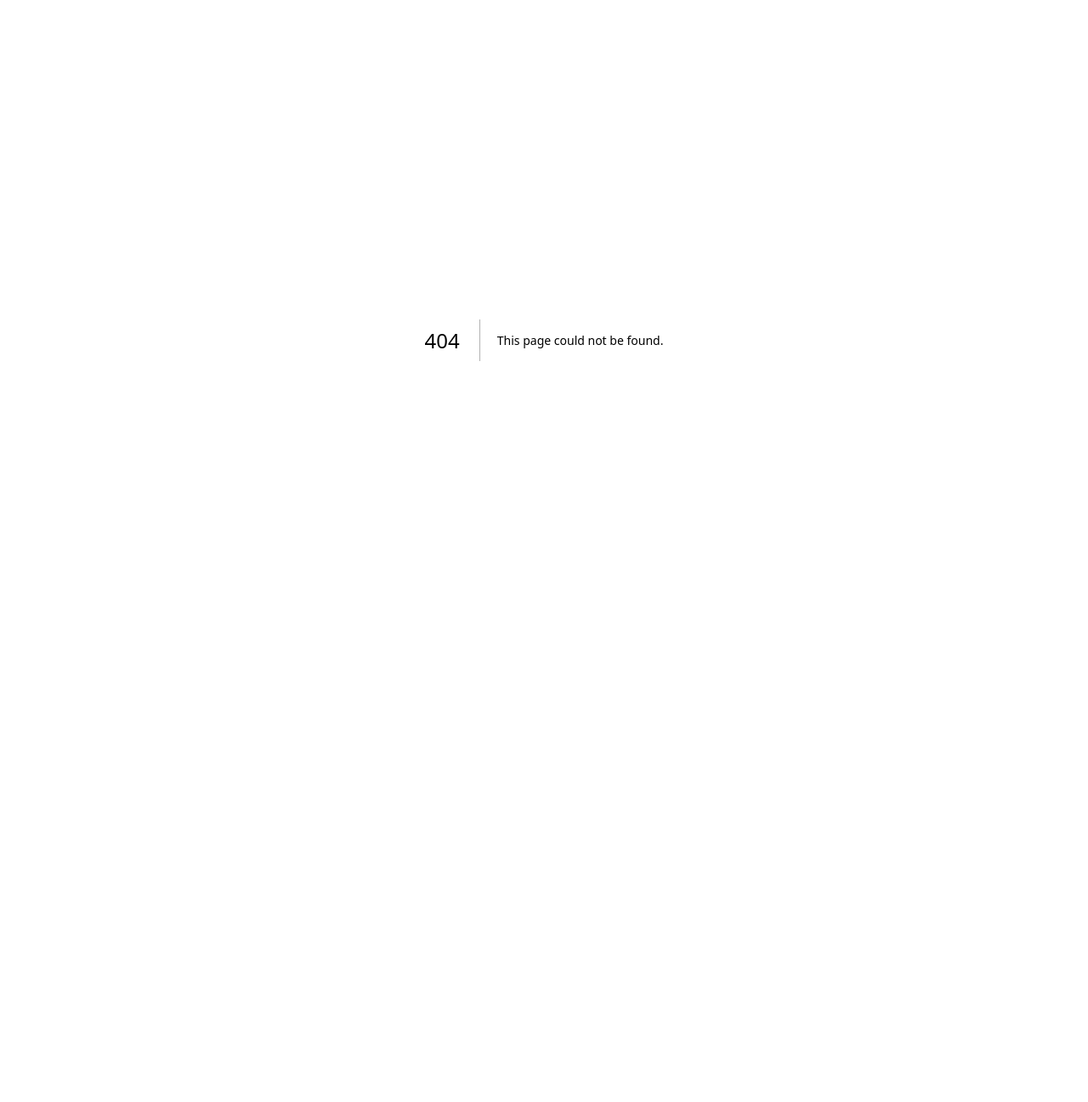
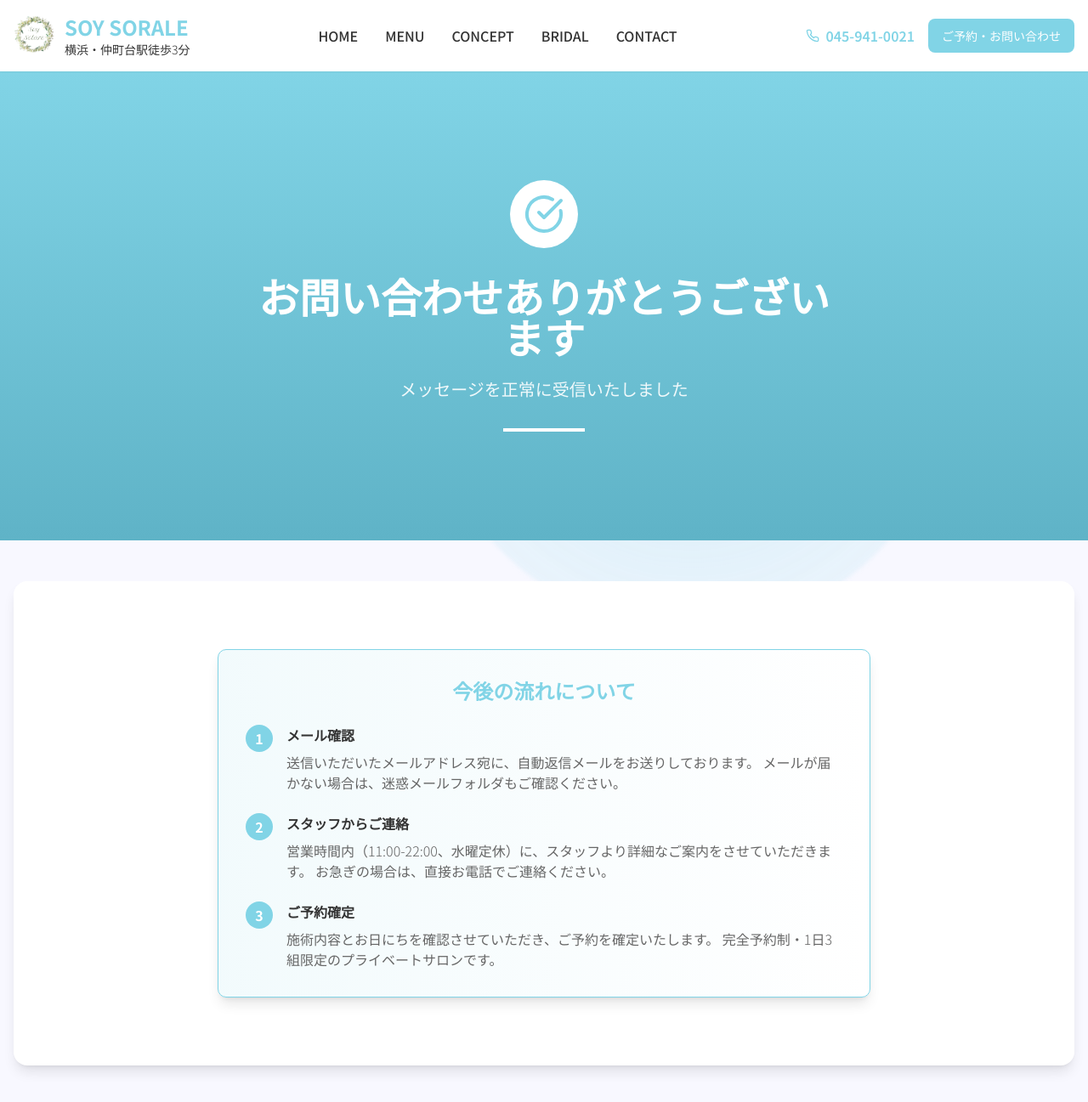
Before and after one commit to marky808/soy-sorale-website, a Next.js app: page /thanks in a window 1280 px wide. Before the commit this address had no page. Shown: the top 1297 px of the page at 85% size. Before the commit the page ends 800 px from the top, so only its background shows below. Built offline with nearby package versions, Linux system fonts and the light colour scheme.

Commit message:
Fix Netlify form 404 error: Complete implementation with thanks page and form optimization

```diff
--- a/app/access/page.tsx
+++ b/app/access/page.tsx
@@ -116,9 +116,9 @@ export default function AccessPage() {
         </ScrollAnimationWrapper>
 
         {/* お問い合わせフォーム */}
+        <div id="contact">
           <ScrollAnimationWrapper
             animation="fadeUp"
-          id="contact"
             className="py-20 bg-white rounded-2xl mx-4 my-12 shadow-lg"
           >
             <div className="container mx-auto px-4">
@@ -131,7 +131,25 @@ export default function AccessPage() {
               <ScrollAnimationWrapper animation="fadeUp" delay={100}>
                 <Card className="bg-white shadow-xl border-[#81D4E6]">
                   <CardContent className="p-8">
-                    <form name="contact" method="POST" data-netlify="true" className="space-y-6">
+                    <form
+                      name="contact"
+                      method="POST"
+                      data-netlify="true"
+                      data-netlify-honeypot="bot-field"
+                      action="/thanks"
+                      className="space-y-6"
+                    >
+                      {/* Netlify用の隠しフィールド */}
+                      <input type="hidden" name="form-name" value="contact" />
+                      <input type="hidden" name="subject" value="SOY SORAREお問い合わせ" />
+                      <input type="hidden" name="to" value="soysolare@gmail.com" />
+
+                      {/* スパム対策用の隠しフィールド */}
+                      <div style={{ display: 'none' }}>
+                        <label htmlFor="bot-field">Don't fill this out if you're human:</label>
+                        <input id="bot-field" name="bot-field" />
+                      </div>
+
                       <div className="grid md:grid-cols-2 gap-6">
                         <div>
                           <Label htmlFor="name" className="text-[#333333]">
@@ -200,6 +218,7 @@ export default function AccessPage() {
             </div>
             </div>
           </ScrollAnimationWrapper>
+        </div>
 
         {/* 注意事項 */}
         <ScrollAnimationWrapper animation="fadeUp" className="py-16 bg-[#81D4E6] rounded-2xl mx-4 my-12 shadow-lg">
--- /dev/null
+++ b/app/thanks/page.tsx
@@ -0,0 +1,162 @@
+"use client"
+
+import { useEffect } from "react"
+import { Button } from "@/components/ui/button"
+import { Card, CardContent } from "@/components/ui/card"
+import { CheckCircle, Phone, Mail } from "lucide-react"
+import Header from "@/components/layout/header"
+import Footer from "@/components/layout/footer"
+import { ScrollAnimationWrapper } from "@/components/ScrollAnimationWrapper"
+import Link from "next/link"
+
+export default function ThanksPage() {
+  useEffect(() => {
+    window.scrollTo(0, 0)
+  }, [])
+
+  return (
+    <div className="min-h-screen bg-[#F8F8FF]">
+      <Header />
+
+      {/* 背景アニメーション */}
+      <div className="fixed inset-0 z-0 overflow-hidden">
+        <div className="soy-background-animation">
+          <div className="wave-container">
+            <div className="floating-element-1"></div>
+            <div className="floating-element-2"></div>
+            <div className="floating-element-3"></div>
+            <div className="floating-element-4"></div>
+            <div className="floating-element-5"></div>
+          </div>
+        </div>
+      </div>
+
+      <div className="relative z-10">
+        {/* メインセクション */}
+        <section className="py-32 bg-gradient-to-b from-[#81D4E6] to-[#5FB3C7]">
+          <div className="container mx-auto px-4 text-center">
+            <ScrollAnimationWrapper animation="scaleIn">
+              <div className="max-w-2xl mx-auto">
+                <div className="inline-flex items-center justify-center w-20 h-20 bg-white rounded-full mb-8">
+                  <CheckCircle className="h-12 w-12 text-[#81D4E6]" />
+                </div>
+                <h1 className="text-4xl lg:text-5xl font-bold text-white mb-6">
+                  お問い合わせありがとうございます
+                </h1>
+                <p className="text-xl text-white/90 mb-8">
+                  メッセージを正常に受信いたしました
+                </p>
+                <div className="w-24 h-1 bg-white mx-auto"></div>
+              </div>
+            </ScrollAnimationWrapper>
+          </div>
+        </section>
+
+        {/* 詳細情報 */}
+        <ScrollAnimationWrapper animation="fadeUp" className="py-20 bg-white rounded-2xl mx-4 my-12 shadow-lg">
+          <div className="container mx-auto px-4">
+            <div className="max-w-3xl mx-auto">
+              <Card className="bg-gradient-to-r from-[#81D4E6]/10 to-white border-[#81D4E6] shadow-lg">
+                <CardContent className="p-8">
+                  <h2 className="text-2xl font-bold text-[#81D4E6] mb-6 text-center">
+                    今後の流れについて
+                  </h2>
+
+                  <div className="space-y-6">
+                    <div className="flex items-start space-x-4">
+                      <div className="flex-shrink-0 w-8 h-8 bg-[#81D4E6] text-white rounded-full flex items-center justify-center font-bold">
+                        1
+                      </div>
+                      <div>
+                        <h3 className="font-semibold text-[#333333] mb-2">メール確認</h3>
+                        <p className="text-[#666666]">
+                          送信いただいたメールアドレス宛に、自動返信メールをお送りしております。
+                          メールが届かない場合は、迷惑メールフォルダもご確認ください。
+                        </p>
+                      </div>
+                    </div>
+
+                    <div className="flex items-start space-x-4">
+                      <div className="flex-shrink-0 w-8 h-8 bg-[#81D4E6] text-white rounded-full flex items-center justify-center font-bold">
+                        2
+                      </div>
+                      <div>
+                        <h3 className="font-semibold text-[#333333] mb-2">スタッフからご連絡</h3>
+                        <p className="text-[#666666]">
+                          営業時間内（11:00-22:00、水曜定休）に、スタッフより詳細なご案内をさせていただきます。
+                          お急ぎの場合は、直接お電話でご連絡ください。
+                        </p>
+                      </div>
+                    </div>
+
+                    <div className="flex items-start space-x-4">
+                      <div className="flex-shrink-0 w-8 h-8 bg-[#81D4E6] text-white rounded-full flex items-center justify-center font-bold">
+                        3
+                      </div>
+                      <div>
+                        <h3 className="font-semibold text-[#333333] mb-2">ご予約確定</h3>
+                        <p className="text-[#666666]">
+                          施術内容とお日にちを確認させていただき、ご予約を確定いたします。
+                          完全予約制・1日3組限定のプライベートサロンです。
+                        </p>
+                      </div>
+                    </div>
+                  </div>
+                </CardContent>
+              </Card>
+            </div>
+          </div>
+        </ScrollAnimationWrapper>
+
+        {/* 連絡先情報 */}
+        <ScrollAnimationWrapper animation="fadeUp" className="py-20 bg-[#F5F5F5] rounded-2xl mx-4 my-12 shadow-lg">
+          <div className="container mx-auto px-4">
+            <div className="text-center mb-12">
+              <h2 className="text-3xl font-bold text-[#81D4E6] mb-4">お急ぎの場合</h2>
+              <p className="text-[#333333]">お電話でも承っております</p>
+            </div>
+
+            <div className="max-w-md mx-auto">
+              <Card className="bg-white shadow-lg border-[#81D4E6]">
+                <CardContent className="p-6 text-center">
+                  <div className="flex items-center justify-center space-x-2 text-[#81D4E6] mb-4">
+                    <Phone className="h-6 w-6" />
+                    <span className="text-2xl font-bold">045-941-0021</span>
+                  </div>
+                  <p className="text-[#333333] mb-4">営業時間: 11:00-22:00（水曜定休）</p>
+                  <Button
+                    onClick={() => {
+                      window.location.href = "tel:045-941-0021"
+                    }}
+                    className="w-full bg-[#81D4E6] hover:bg-[#5FB3C7] text-white"
+                  >
+                    <Phone className="h-4 w-4 mr-2" />
+                    電話をかける
+                  </Button>
+                </CardContent>
+              </Card>
+            </div>
+          </div>
+        </ScrollAnimationWrapper>
+
+        {/* ナビゲーション */}
+        <ScrollAnimationWrapper animation="fadeUp" className="py-12 text-center">
+          <div className="space-y-4">
+            <Link href="/">
+              <Button className="bg-[#81D4E6] hover:bg-[#5FB3C7] text-white px-8 py-3 mr-4">
+                トップページに戻る
+              </Button>
+            </Link>
+            <Link href="/menu">
+              <Button variant="outline" className="border-[#81D4E6] text-[#81D4E6] hover:bg-[#81D4E6] hover:text-white px-8 py-3">
+                施術メニューを見る
+              </Button>
+            </Link>
+          </div>
+        </ScrollAnimationWrapper>
+
+        <Footer />
+      </div>
+    </div>
+  )
+}
--- a/next.config.mjs
+++ b/next.config.mjs
@@ -12,6 +12,15 @@ const nextConfig = {
   output: 'export',
   trailingSlash: true,
   distDir: 'out',
+  async redirects() {
+    return [
+      {
+        source: '/contact-form.html',
+        destination: '/access',
+        permanent: true,
+      },
+    ]
+  },
 }
 
 export default nextConfig
--- /dev/null
+++ b/public/contact-form.html
@@ -0,0 +1,45 @@
+<!DOCTYPE html>
+<html lang="ja">
+<head>
+    <meta charset="UTF-8">
+    <meta name="viewport" content="width=device-width, initial-scale=1.0">
+    <title>Contact Form - SOY SOLARE</title>
+    <style>
+        body { display: none; }
+    </style>
+</head>
+<body>
+    <!-- Netlifyフォーム認識用の隠しフォーム -->
+    <form
+        name="contact"
+        method="POST"
+        data-netlify="true"
+        data-netlify-honeypot="bot-field"
+        action="/thanks"
+        style="display: none;"
+    >
+        <input type="hidden" name="form-name" value="contact" />
+        <input type="hidden" name="subject" value="SOY SORAREお問い合わせ" />
+        <input type="hidden" name="to" value="soysolare@gmail.com" />
+
+        <div>
+            <label for="bot-field">Don't fill this out if you're human:</label>
+            <input id="bot-field" name="bot-field" />
+        </div>
+
+        <label for="name">お名前</label>
+        <input type="text" id="name" name="name" required />
+
+        <label for="phone">電話番号</label>
+        <input type="tel" id="phone" name="phone" required />
+
+        <label for="email">メールアドレス</label>
+        <input type="email" id="email" name="email" required />
+
+        <label for="message">メッセージ</label>
+        <textarea id="message" name="message" rows="4"></textarea>
+
+        <button type="submit">送信する</button>
+    </form>
+</body>
+</html>
```
Also changed, not shown: 1 other file (tests, documents, lock files or other folders). Lines whose indentation alone changed are shown as unchanged.
